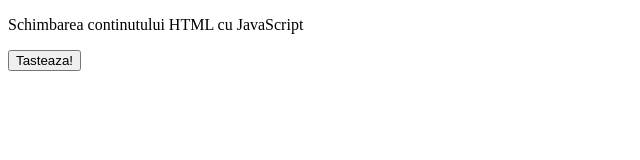
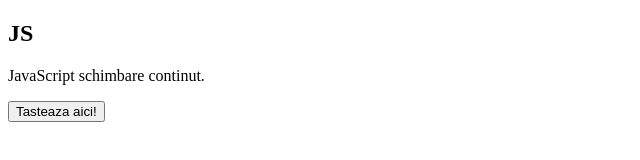
Before and after one commit to Ecaterina1991/JS-Introduction, a plain HTML site: page index.html in a window 1280 px wide. Shown: the whole page, without its empty margins (0-640 px from the left). Drawn offline with Linux system fonts and the light colour scheme.

Commit message:
redactare finala

```diff
--- a/index.html
+++ b/index.html
@@ -1,16 +1,15 @@
 <!DOCTYPE html>
 <html>
-  <head>
-    <title>Initiere in JavaScript</title>
-  </head>
   <body>
-    <p id="ex">Schimbarea continutului HTML cu JavaScript</p>
+    <h2>JS</h2>
+
+    <p id="ex">JavaScript schimbare continut.</p>
 
     <button
       type="button"
-      onclick='document.getElementById('ex').innerHTML
-      = "Salut JavaScript!"'>
-      Tasteaza!
+      onclick='document.getElementById("ex").innerHTML = "Salut JavaScript!"'
+    >
+      Tasteaza aici!
     </button>
   </body>
 </html>
```
Also changed, not shown: script.js (deleted).
